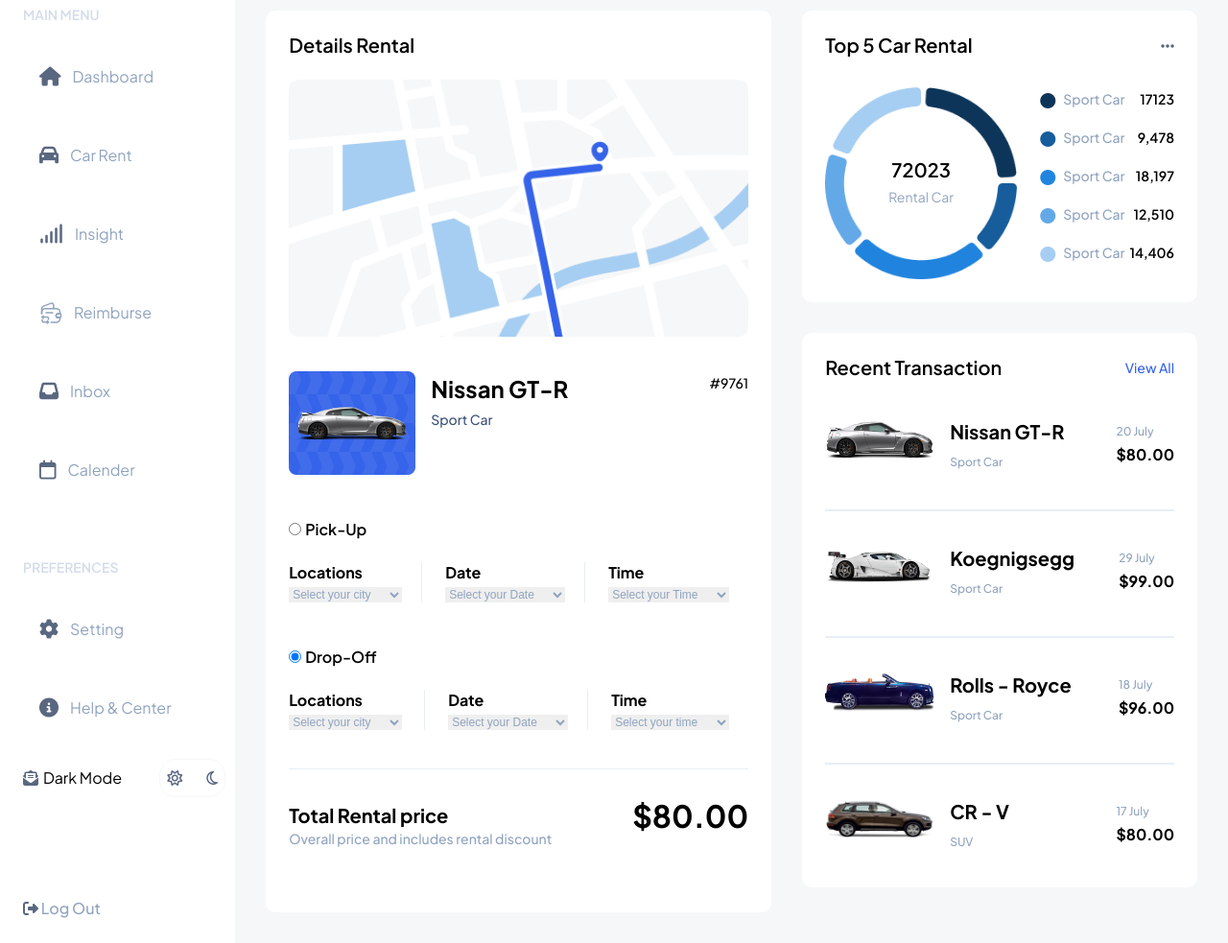
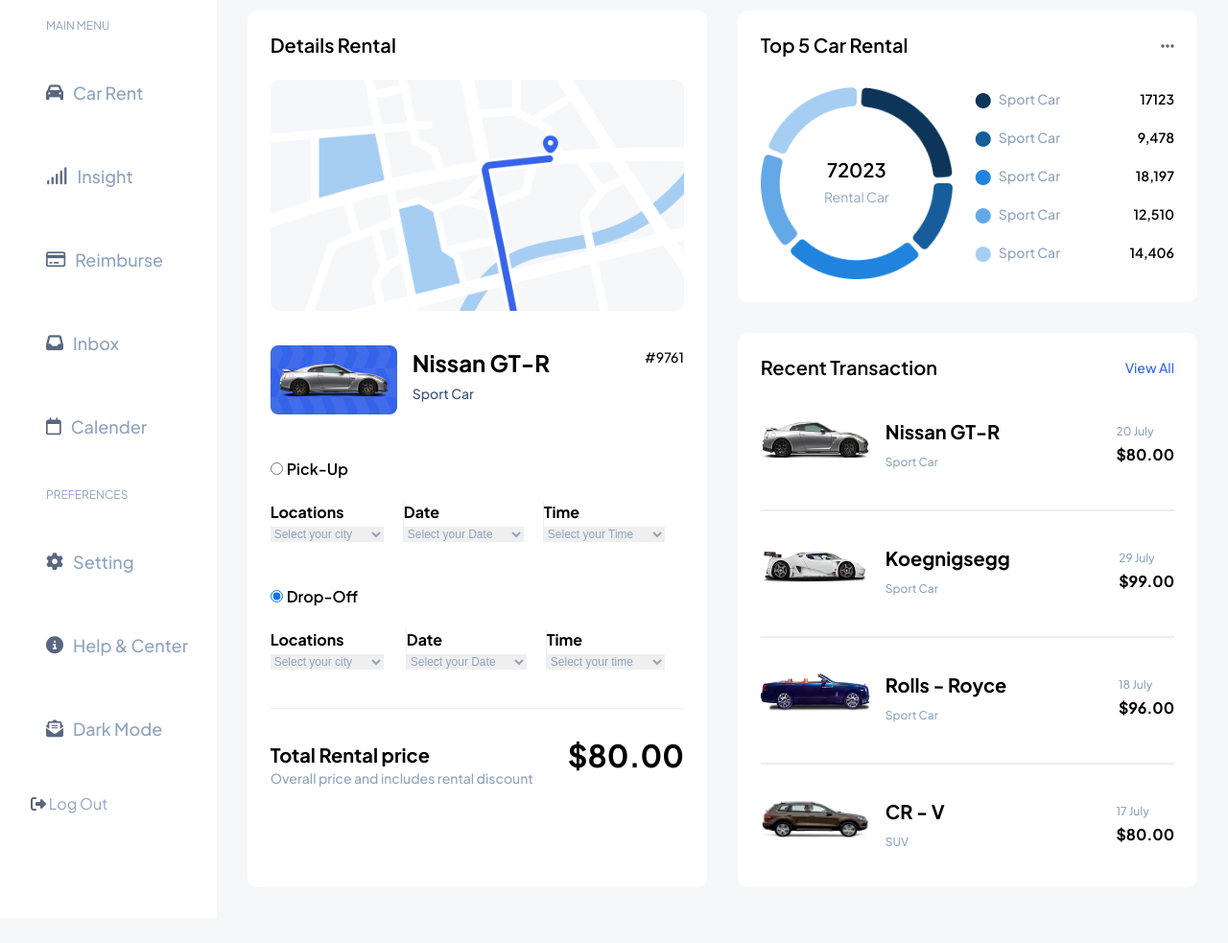
Before and after one commit to anilcodersigdel/figma-design, a plain HTML site: page admin.html in a window 1280 px wide. Shown: the part 153-1136 px from the top of the page at 96% size. After the commit the page ends 1110 px from the top, so only its background shows below. Drawn offline with Linux system fonts and the light colour scheme.

Commit message:
Complete all page with responsive

```diff
--- a/admin.html
+++ b/admin.html
@@ -63,76 +63,39 @@
 
         <aside>
 
-            <div class="category-type-sport">
+            <p class="menu"><a href="#">MAIN MENU</a></p>
 
-                <p class="type one">MAIN MENU</p>
+            <ul>
 
-                <div class="menu-list">
+                <li><a href="#"><i class="fa-solid fa-car"></i><span>Car Rent</span></a></li>
+                <li><a href="#"><i class="fa-solid fa-signal"></i><span>Insight</span></a></li>
+                <li><a href="#"><i class="fa-regular fa-credit-card"></i><span>Reimburse</span></a></li>
+                <li><a href="#"><i class="fa-solid fa-inbox"></i><span>Inbox</span></a></li>
+                <li><a href="#"><i class="fa-regular fa-calendar"></i><span>Calender</span></a></li>
+                <!-- <li><a href="#"></a></li> -->
+            </ul>
 
-                    <p><i class="fa-solid fa-house"></i><span>Dashboard</span></p>
-                </div>
+            <ul>
+                <p class="menu 2"><a href="#">PREFERENCES</a></p>
 
-                <div class="menu-list">
-                    <p><i class="fa-solid fa-car"></i><span>Car
-                        Rent</span></label>
-                    </p>
-                </div>
-
-             <div class="menu-list">
-                <p><i class="fa-solid fa-signal"></i><span>Insight</span>
-                </p>
-             </div>
-
-             <div class="menu-list">
-                <p><img src="assets/svg/reimburse.svg" alt=""><span>Reimburse</span>
-                </p>
-             </div>
-
-             <div class="menu-list">
-                <p><i class="fa-solid fa-inbox"></i><span>Inbox</span>
-                </p>
-             </div>
-
-             <div class="menu-list">
-                <p><i class="fa-regular fa-calendar"></i><span>Calender</span>
-                </p>
-
-             </div>
-             </div>
+                <li> <a href="#"><i class="fa-solid fa-gear"></i><span>Setting</span></a></li>
+                <li><a href=""><i class="fa-solid fa-circle-info"></i> <span>Help & Center</span></a></li>
+                <li><a href=""><i class="fa-solid fa-envelope-open-text"></i><span>Dark Mode</span></a</li>
+            </ul>
 
 
-                <div class="category-type-sport">
-
-                    <p class="type two">PREFERENCES</p>
+            <div class="logout">
+                <a href="#"><i class="fa-solid fa-right-from-bracket"></i> <span>Log Out</span></a>
+            </div>
 
 
-                    <div class="menu-list">
-                        <p><i class="fa-solid fa-gear"></i><span>Setting</span>
-                        <p>
-
-                    </div>
 
 
-                    <div class="menu-list">
-                        <p><i class="fa-solid fa-circle-info"></i> <span>Help & Center</span>
-                        </p>
-                    </div>
-
-                    <div class="menu-list2">
-                        <p class="dark-mode"><i class="fa-solid fa-envelope-open-text"></i><span>Dark Mode</span></p>
-                        <div class="donotdisturb">
-                        <p><i class="blue fa-regular fa-sun"></i></p>
-                        <p><i class="fa-regular fa-moon"></i></p>
-                    </div>
-
-                    </div>
 
 
-                    <div class="logout">
-                        <p> <a href="#"><i class="fa-solid fa-right-from-bracket"></i> <span>Log Out</span></a></p>
-                    </div>
 
-                </div>
+
+
 
 
 
@@ -152,7 +115,7 @@
                     <div class="car-review">
 
                         <div class="car-review2">
-                            <img src="assets/images/Look.png"
+                            <img src="assets/images/Look.jpg"
                                 alt="Nissan car image" />
 
                             <div class="nissan-review">
--- a/sass/base/_reset.scss
+++ b/sass/base/_reset.scss
@@ -17,3 +17,11 @@
 a{
     text-decoration: none;
 }
+
+ul li{
+    list-style-type: none;
+
+    // a{
+    //     color: black;
+    // }
+}
--- a/sass/pages/_about.scss
+++ b/sass/pages/_about.scss
@@ -624,102 +624,53 @@
 .content {
 
     &.admin{
+
     aside{
-        width: 25%;
-        padding-bottom: 24px;
+        // width: 25%;
+        padding: 36px 0 42px 32px;
 
-        .category-type-sport{
-            display: flex;
-            flex-direction: column;
-            gap: 24px;
+        a{
+            color: $icon-color;
+        }
 
-            .type{
-                font-size: 14px;
-                font-weight: 600;
-                color: rgba(148, 167, 203, 0.4);
-            }
+        .menu{
+                margin-bottom:30px;
+                font-size: 12px;
+                padding: 0  0 0 16px;
+        }
 
-            .menu-list{
-                border: 1px solid white;
-                padding: 16px 16px 16px 16px ;
+        ul{
+            li{
+                width: 80%;
+                padding: 16px 0 16px 16px;
                 border-radius: 10px;
-            width: 75%;
-            margin-right: auto;
+                margin-bottom: 32px;
+                a{
+                    display: flex;
+                    align-items: center;
+                    gap: 10px;
+                    font-size: 18px;
+                    font-weight: 500;
+                }
 
-
-                &:hover {
-                    background-color: rgba(53, 99, 233, 1);
+                &:hover{
+                    background-color: $primary-color;
+                    color: white;
+                }
+                &:hover a{
                     color: white;
                 }
                 &:hover i{
                     color: white;
+                }
 
-                }
-                     &:hover span{
-                        color: white;
+            }
 
-                    }
-
-                    p{
-                        // width: 20%;
-                        display: flex;
-                        align-items: center;
-                        gap: 12px;
-                    }
-
-
-
-        span{
-            color: rgba(144, 163, 191, 1);
-            font-size: 16px;
+        }
+        .logout{
+            margin-top: 40px;
         }
 
-        i{
-           font-size: 20px;
-        }
-        }
-          .two{
-            font-size: 14px;
-            margin-top: 60px;
-          }
-
-
-          .menu-list2{
-            padding-right: 10px;
-            display: flex;
-            justify-content: space-between;
-            align-items: center;
-
-            .dark-mode{
-                display: flex;
-                align-items: center;
-                gap: 5px;
-                margin-right: 20px;
-            }
-            .donotdisturb{
-                width: 25%;
-                display: flex;
-                justify-content: space-between;
-                border: 1px solid rgba(246, 247, 249, 1);
-                padding: 7px;
-                border-radius: 17px;
-
-                }
-
-          }
-
-
-          .logout{
-            padding-top: 80px;
-
-            a{
-                font-size: 16px;
-                font-weight: 500;
-                color: $icon-color;
-            }
-          }
-
-    }
 }
     .admin-pannel{
         padding: 32px;
@@ -727,6 +678,11 @@
         grid-template-columns: 1fr 1fr;
         grid-gap: 32px;
         flex-grow: 1;
+
+        @media (max-width:768px){
+            padding: 24px;
+            grid-template-columns: 1fr;
+        }
 
         .admin-pannel-first-col{
             padding: 24px;
@@ -747,6 +703,13 @@
                 display: flex;
                 justify-content: space-between;
 
+                @media (max-width:768px){
+                    align-items: center;
+                }
+
+
+
+
                 .car-review2{
                     display: flex;
                     // align-items: center;
@@ -758,15 +721,29 @@
                         flex-direction: column;
                         gap: 8px;
 
+                        @media (max-width:768px){
+                            padding: 15px 0;
+                        }
+
+
+
                         .car-name{
                             // color: #3D5278;
                             font-weight: 700;
                             font-size: 24px;
+
+                            @media (max-width:768px){
+                                font-size: 14px;
+                            }
                         }
                         .car-brand{
                             font-size: 14px;
                             font-weight: 500;
                             color: #3D5278;
+
+                            @media (max-width: 768px){
+                                font-size: 12px;
+                            }
 
                         }
                     }
@@ -775,6 +752,11 @@
                 p{
                     font-size: 14px;
                     font-weight: 500;
+
+                    @media (max-width:768px){
+
+                        // padding-top: 20px;
+                    }
                 }
              }
 
@@ -782,6 +764,9 @@
 
              .location{
                 padding-top: 46px;
+
+
+
 
 
                 .input-radio{
@@ -804,9 +789,33 @@
                     display: flex;
                     padding-top: 24px;
 
+                    @media (max-width:768px){
+                        flex-direction: column;
+                        gap: 20px;
+                    }
+
+
+
                     .form-item{
                         border-right: 1px solid rgba(195, 212, 233, 0.4);
                         padding-right: 20px;
+
+
+                        @media (max-width:768px){
+                            display: flex;
+                            flex-direction: column;
+                            gap: 17px;
+                            border: none;
+
+
+                            select{
+                                // border: 1px solid green ;
+                            padding: 18px 16px 18px 24px;
+                            @include radius;
+                            background-color: $background-color;
+                            }
+
+                        }
 
 
                         label{
@@ -814,13 +823,13 @@
                         }
 
                         &.second{
-                            margin-left: 24px;
+                            // margin-left: 24px;
 
                         }
 
 
                     &.third{
-                        margin-left: 24px;
+                        // margin-left: 24px;
                         border: none;
                     }
                     }
@@ -845,11 +854,21 @@
                 font-size: 14px;
                 color: $icon-color;
                 font-weight: 500;
+
+                @media (max-width:768px){
+                    font-size: 12px;
+                }
+
+
             }
 
             .price{
                 font-size: 32px;
                 font-weight: 700;
+
+                @media (max-width:768px){
+                    font-size: 20px;
+                }
             }
         }
 
@@ -888,6 +907,12 @@
                 gap: 24px;
                 padding-top: 32px;
 
+             @media (max-width:768px){
+                flex-direction: column;
+             }
+
+
+
                 .bar-chart{
                           position: relative;
                           display: flex;
@@ -901,6 +926,11 @@
                     img{
                         height: 200px;
                         width: 200px;
+
+                        // @media (max-width:768px){
+                        //     height: 150px;
+                        //     width: 150px;
+                        // }
                     }
                     .bar-inside{
                         position: absolute;
@@ -1011,6 +1041,13 @@
                         display: flex;
                         gap: 1rem;
 
+                        @media (max-width:768px){
+                            img{
+                                height: 34px;
+                                width: 80px;
+                            }
+                        }
+
 
                         .nissan-review {
                             display: flex;
@@ -1020,6 +1057,11 @@
                         .car-name{
                             font-size: 20px;
                             font-weight: 700;
+
+
+                        @media (max-width:768px){
+                            font-size: 14px;
+                        }
                         }
 
                             .car-brand{
```
Also changed, not shown: assets/images/Look.jpg (added), sass/main.css, 1 other file.
